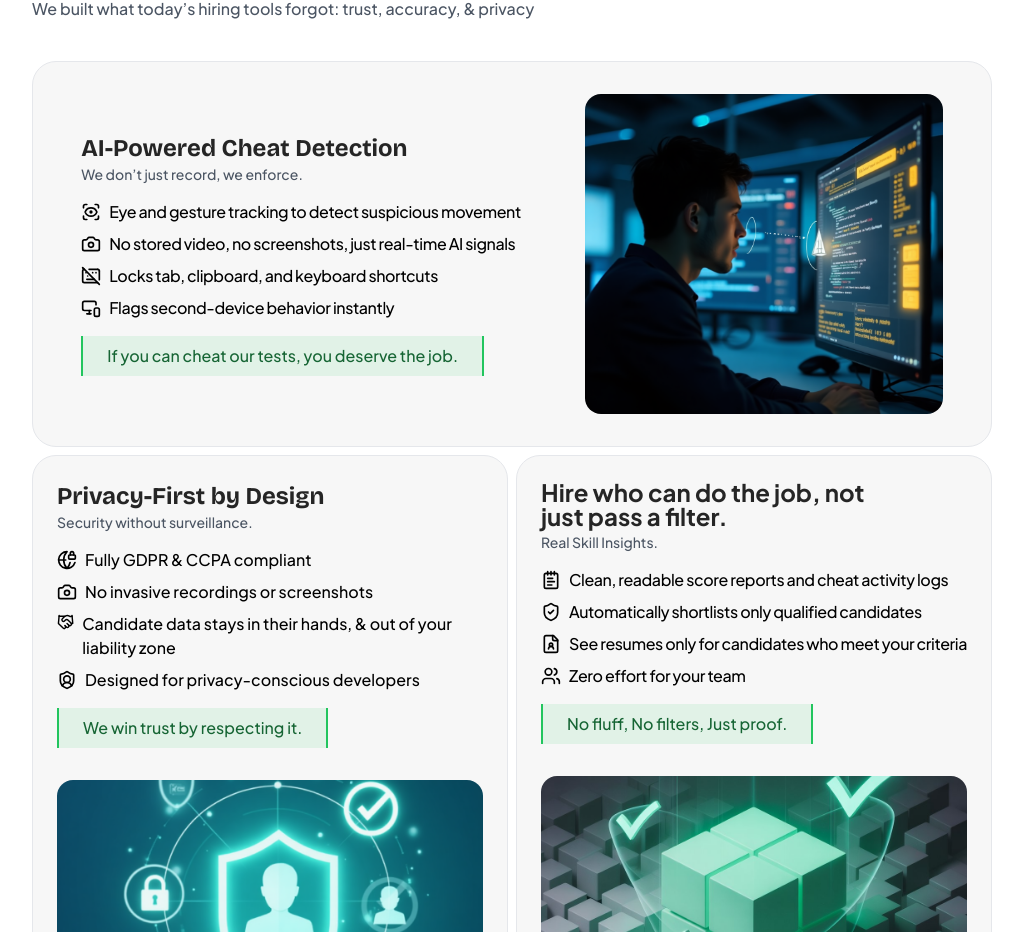
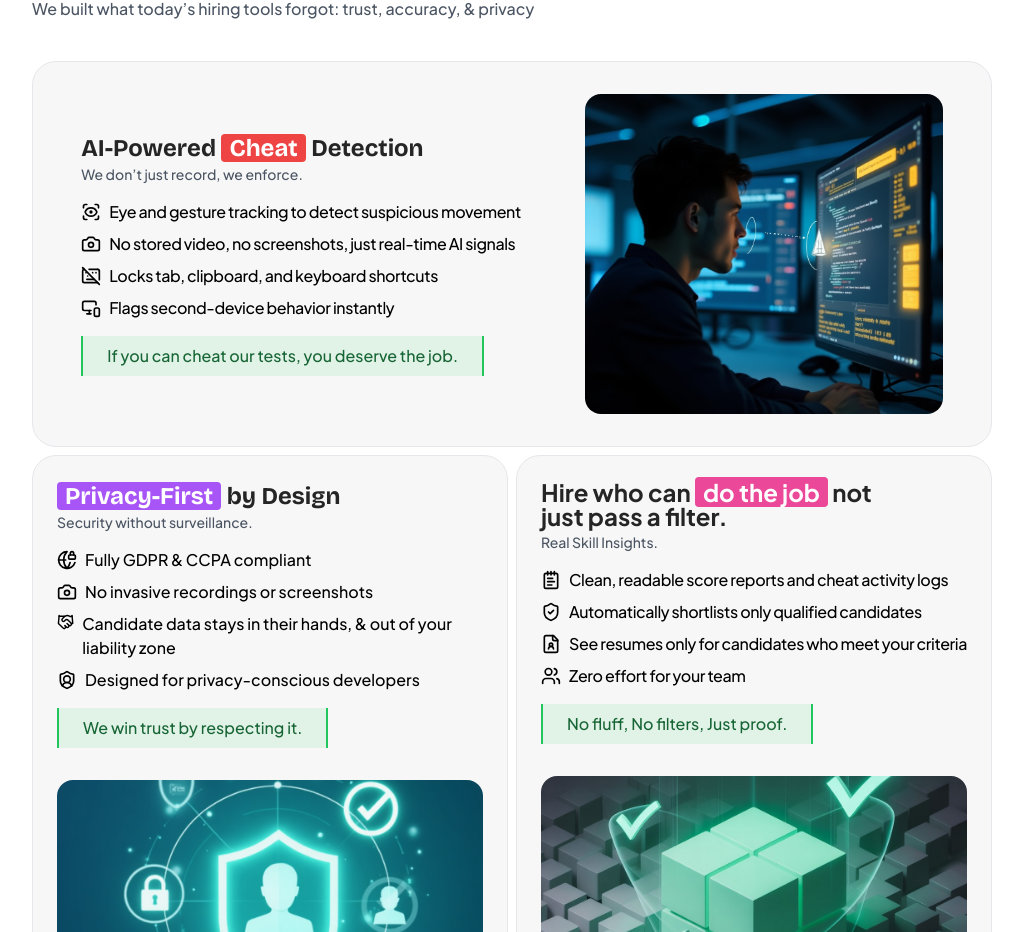
Before and after one commit to CodeStarGM/Codacty, a Next.js app: page / in a window 1280 px wide. Shown: the part 1473-2405 px from the top of the page, without its empty margins (128-1151 px from the left). Built offline with nearby package versions, Linux system fonts and the light colour scheme.

Commit message:
add text bgs

```diff
--- a/src/app/page.js
+++ b/src/app/page.js
@@ -171,7 +171,11 @@ export default function Home() {
               <div>
                 <h3 className="text-2xl font-bold text-darkText font-[family-name:var(--font-BG)]">
                   {" "}
-                  AI-Powered Cheat Detection
+                  AI-Powered{" "}
+                  <span className="text-white bg-red-500 px-2 rounded">
+                    Cheat
+                  </span>{" "}
+                  Detection
                 </h3>
                 <p className="text-gray-600 font-medium text-sm">
                   We don’t just record, we enforce.
@@ -223,7 +227,10 @@ export default function Home() {
                 <div>
                   <h3 className="text-2xl font-bold text-darkText font-[family-name:var(--font-BG)]">
                     {" "}
-                    Privacy-First by Design
+                    <span className="text-white bg-purple-500 px-2 rounded">
+                      Privacy-First
+                    </span>{" "}
+                    by Design
                   </h3>
                   <p className="text-gray-600 font-medium text-sm">
                     Security without surveillance.
@@ -272,7 +279,11 @@ export default function Home() {
                 <div>
                   <h3 className="text-2xl font-bold text-darkText leading-none pb-1">
                     {" "}
-                    Hire who can do the job, not <br /> just pass a filter.
+                    Hire who can{" "}
+                    <span className="text-white bg-pink-500 px-2 rounded">
+                      do the job
+                    </span>{" "}
+                    not <br /> just pass a filter.
                   </h3>
                   <p className="text-gray-600 font-medium text-sm">
                     Real Skill Insights.
```
